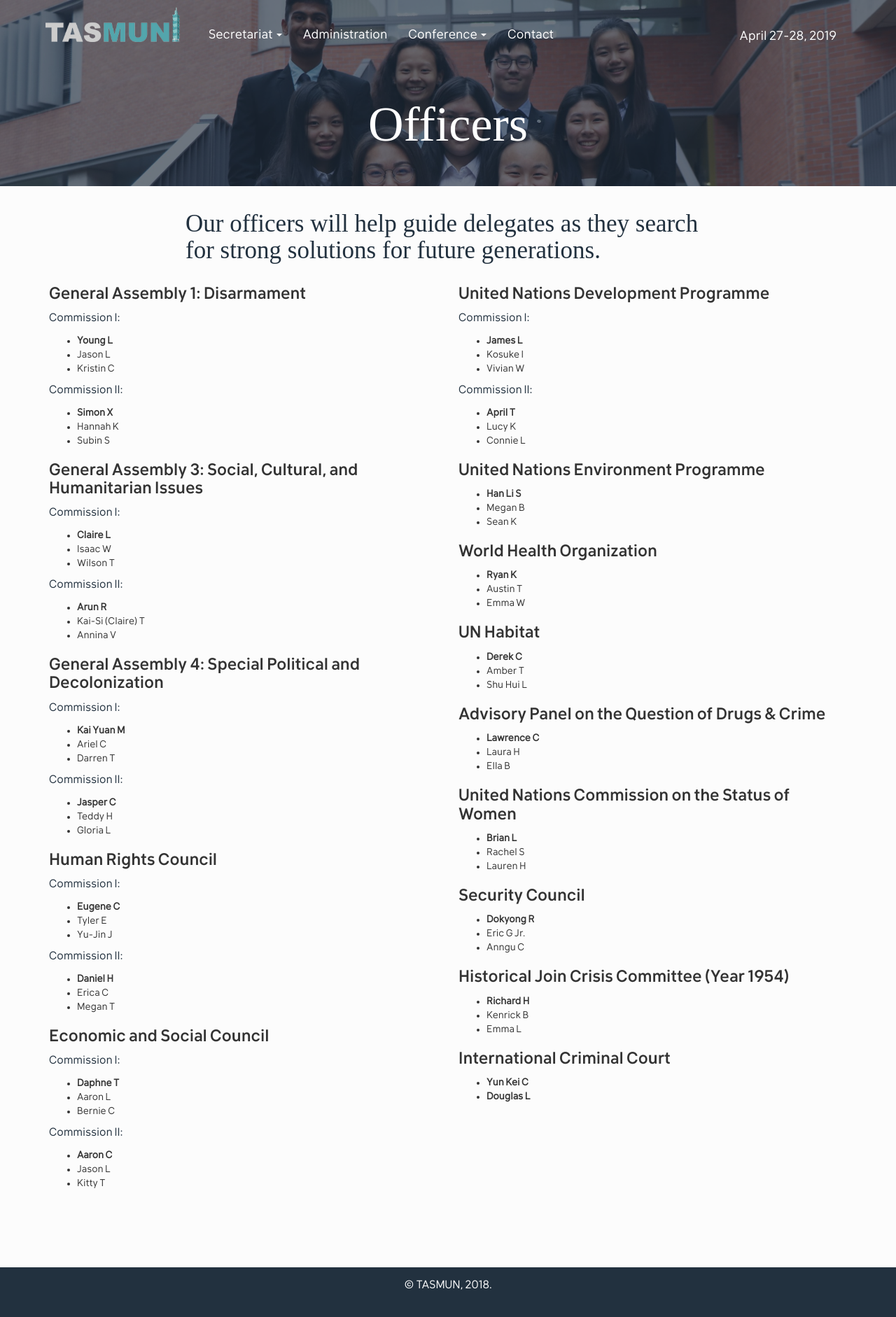
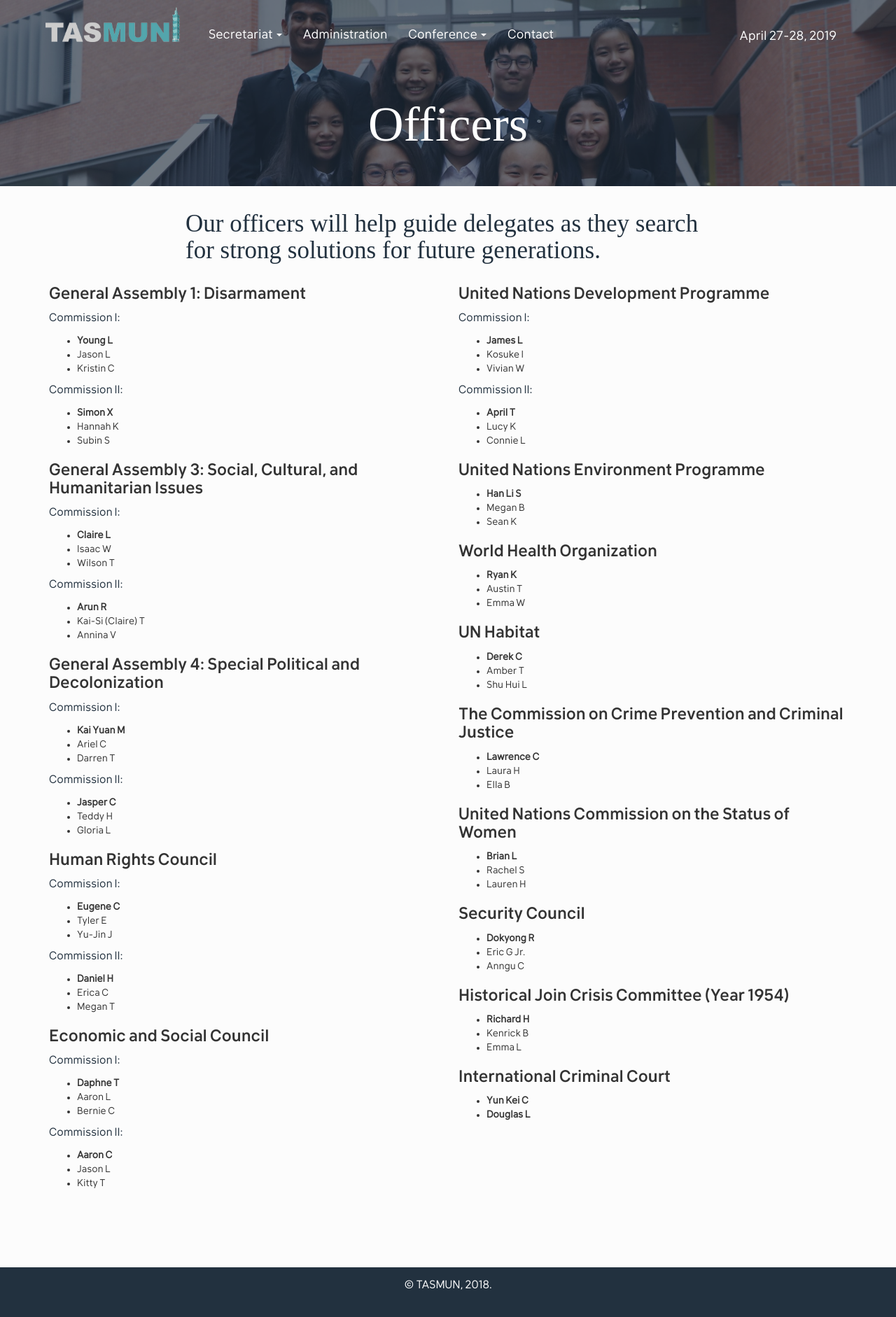
Before and after one commit to alexandernext/tasmun, a Jekyll site: the page built from officers.html, in a window 1280 px wide. Shown: the top 1882 px of the page at 70% size. Built offline with Jekyll 4.4.1, drawn with Linux system fonts in a browser that asks for light colours; some web fonts are replaced.

Commit message:
change apq title in officers

```diff
--- a/officers.html
+++ b/officers.html
@@ -131,7 +131,9 @@ title: Officers
     </ul>
   </div>
   <div class="item">
-    <h3 class="item-title">Advisory Panel on the Question of Drugs & Crime</h3>
+    <h3 class="item-title">
+      The Commission on Crime Prevention and Criminal Justice
+    </h3>
     <ul>
       <li>Lawrence C</li>
       <li>Laura H</li>
```
